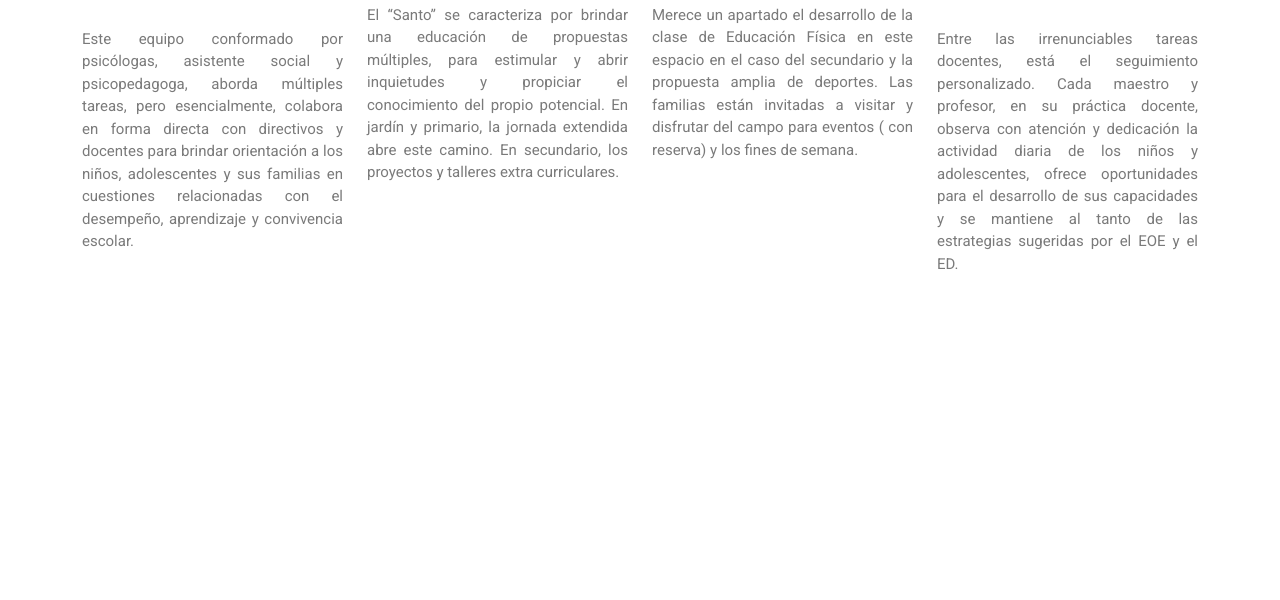
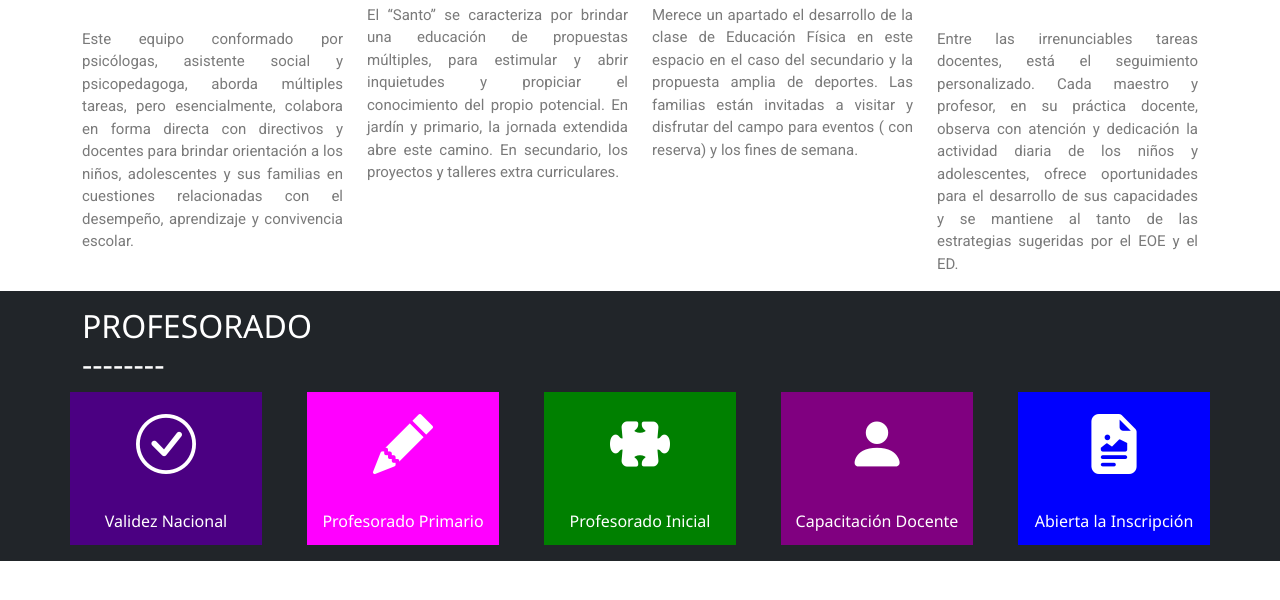
Before and after one commit to SantiagoCirco/Santo-Lunes, a plain HTML site: page index.html in a window 1280 px wide. Shown: the part 1962-2562 px from the top of the page. Before the commit the page ends 2253 px from the top, so only its background shows below. Drawn offline with nearby package versions, Linux system fonts and the light colour scheme.

Commit message:
profesorado section

```diff
--- a/index.html
+++ b/index.html
@@ -6,6 +6,7 @@
     <meta name="viewport" content="width=device-width, initial-scale=1.0">
     <link href="https://cdn.jsdelivr.net/npm/bootstrap@5.0.0-beta1/dist/css/bootstrap.min.css" rel="stylesheet"
         integrity="sha384-giJF6kkoqNQ00vy+HMDP7azOuL0xtbfIcaT9wjKHr8RbDVddVHyTfAAsrekwKmP1" crossorigin="anonymous">
+    <link rel="stylesheet" href="https://cdn.jsdelivr.net/npm/bootstrap-icons@1.3.0/font/bootstrap-icons.css">
     <link rel="stylesheet" href="styles/css/main.css">
     <title>Santo Lunes</title>
 </head>
@@ -23,7 +24,7 @@
         </div>
         <hr>
         <!-- Sticky nav bar -->
-        <nav class="navbar navbar-expand-lg navbar-light">
+        <nav class="navbar navbar-expand-lg navbar-light sticky-top">
             <div class="container-fluid">
                 <button class="navbar-toggler mx-auto" type="button" data-bs-toggle="collapse"
                     data-bs-target="#navbarNavDropdown" aria-controls="navbarNavDropdown" aria-expanded="false"
@@ -147,42 +148,85 @@
                         <img src="images/agregado1.jpg" alt="kids at school">
                     </div>
                     <h3 class="rect__title">Equipo de Orientación Escolar</h3>
-                    <p class="rect__description">Este equipo conformado por psicólogas, asistente social y psicopedagoga, aborda múltiples tareas, pero esencialmente,
-                    colabora en forma directa con directivos y docentes para brindar orientación a los niños, adolescentes y sus familias en
-                    cuestiones relacionadas con el desempeño, aprendizaje y convivencia escolar.</p>
+                    <p class="rect__description">Este equipo conformado por psicólogas, asistente social y
+                        psicopedagoga, aborda múltiples tareas, pero esencialmente,
+                        colabora en forma directa con directivos y docentes para brindar orientación a los niños,
+                        adolescentes y sus familias en
+                        cuestiones relacionadas con el desempeño, aprendizaje y convivencia escolar.</p>
                 </div>
                 <div class="col-lg-3 col-sm-12">
                     <div class="img-box">
                         <img src="images/agregado2.jpg" alt="kids at school">
                     </div>
                     <h3 class="rect__title">Actividades y proyectos</h3>
-                    <p class="rect__description">El “Santo” se caracteriza por brindar una educación de propuestas múltiples, para estimular y abrir inquietudes y
-                    propiciar el conocimiento del propio potencial.
-                    En jardín y primario, la jornada extendida abre este camino. En secundario, los proyectos y talleres extra curriculares.</p>
+                    <p class="rect__description">El “Santo” se caracteriza por brindar una educación de propuestas
+                        múltiples, para estimular y abrir inquietudes y
+                        propiciar el conocimiento del propio potencial.
+                        En jardín y primario, la jornada extendida abre este camino. En secundario, los proyectos y
+                        talleres extra curriculares.</p>
                 </div>
                 <div class="col-lg-3 col-sm-12">
                     <div class="img-box">
                         <img src="images/agregado3.jpg" alt="kids at school">
                     </div>
                     <h3 class="rect__title">Campo de Deportes</h3>
-                    <p class="rect__description">Merece un apartado el desarrollo de la clase de Educación Física en este espacio en el caso del secundario y la
-                    propuesta amplia de deportes.
+                    <p class="rect__description">Merece un apartado el desarrollo de la clase de Educación Física en
+                        este espacio en el caso del secundario y la
+                        propuesta amplia de deportes.
 
-                    Las familias están invitadas a visitar y disfrutar del campo para eventos ( con reserva) y los fines de semana.</p>
+                        Las familias están invitadas a visitar y disfrutar del campo para eventos ( con reserva) y los
+                        fines de semana.</p>
                 </div>
                 <div class="col-lg-3 col-sm-12">
                     <div class="img-box">
                         <img src="images/agregado4.jpg" alt="kids at school">
                     </div>
                     <h3 class="rect__title">Seguimiento Personalizado</h3>
-                    <p class="rect__description">Entre las irrenunciables tareas docentes, está el seguimiento personalizado.
-                    Cada maestro y profesor, en su práctica docente, observa con atención y dedicación la actividad diaria de los niños y
-                    adolescentes, ofrece oportunidades para el desarrollo de sus
-                    capacidades y se mantiene al tanto de las estrategias sugeridas por el EOE y el ED.</p>
+                    <p class="rect__description">Entre las irrenunciables tareas docentes, está el seguimiento
+                        personalizado.
+                        Cada maestro y profesor, en su práctica docente, observa con atención y dedicación la actividad
+                        diaria de los niños y
+                        adolescentes, ofrece oportunidades para el desarrollo de sus
+                        capacidades y se mantiene al tanto de las estrategias sugeridas por el EOE y el ED.</p>
                 </div>
             </div>
         </div>
     </section>
+
+    <section class="profesorado bg-dark py-3">
+        <div class="container">
+            <div class="row">
+                <div class="col-12">
+                    <h2 class="text-white">PROFESORADO <br> --------</h3>
+                </div>
+            </div>
+            <div class="row justify-content-between">
+                <div class="Colored-box Colored-box1 col-lg-2 col-sm-12 d-flex flex-column justify-content-center align-items-center text-center">
+                    <i class="bi bi-check-circle mb-4"></i>
+                    <h3 class="h6 font-weight-bold">Validez Nacional</h3>
+                </div>
+                <div class="Colored-box Colored-box2 col-lg-2 col-sm-12 d-flex flex-column justify-content-center align-items-center text-center">
+                    <i class="bi bi-pencil-fill mb-4"></i>
+                    <h3 class="h6 font-weight-bold">Profesorado Primario</h3>
+                </div>
+                <div class="Colored-box Colored-box3 col-lg-2 col-sm-12 d-flex flex-column justify-content-center align-items-center text-center">
+                    <i class="bi bi-puzzle-fill mb-4"></i>
+                    <h3 class="h6 font-weight-bold">Profesorado Inicial</h3>
+                </div>
+                <div class="Colored-box Colored-box4 col-lg-2 col-sm-12 d-flex flex-column justify-content-center align-items-center text-center">
+                    <i class="bi bi-person-fill mb-4"></i>
+                    <h3 class="h6 font-weight-bold">Capacitación Docente</h3>
+                </div>
+                <div class="Colored-box Colored-box5 col-lg-2 col-sm-12 d-flex flex-column justify-content-center align-items-center text-center">
+                    <i class="bi bi-file-earmark-richtext-fill mb-4"></i>
+                    <h3 class="h6 font-weight-bold">Abierta la Inscripción</h3>
+                </div>
+            </div>
+        </div>
+    </section>
+    <br>
+    <br>
+
 
 
     <script src="https://cdn.jsdelivr.net/npm/bootstrap@5.0.0-beta1/dist/js/bootstrap.bundle.min.js"
--- a/styles/scss/main.scss
+++ b/styles/scss/main.scss
@@ -119,3 +119,28 @@ hr{
         color:$color-description-text;
     }
 }
+
+
+.Colored-box{
+    width:15vw;
+    height: 12vw;
+    color: white;
+    i{
+        font-size: 60px;
+    }
+    &1{
+        background-color: indigo;
+    }
+    &2{
+        background-color: fuchsia;
+    }
+    &3{
+        background-color: green;
+    }
+    &4{
+        background-color: purple;
+    }
+    &5{
+        background-color: blue;
+    }
+}
```
Also changed, not shown: styles/css/main.css.
